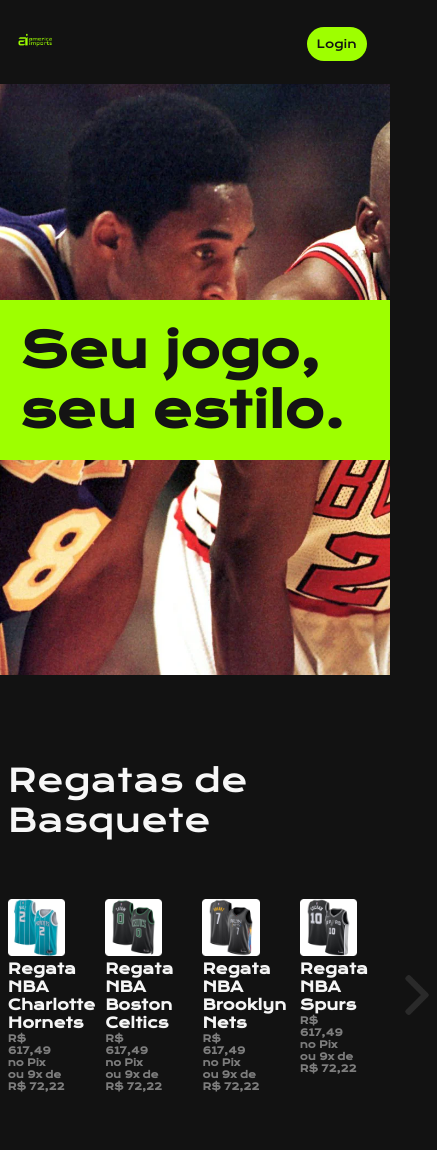
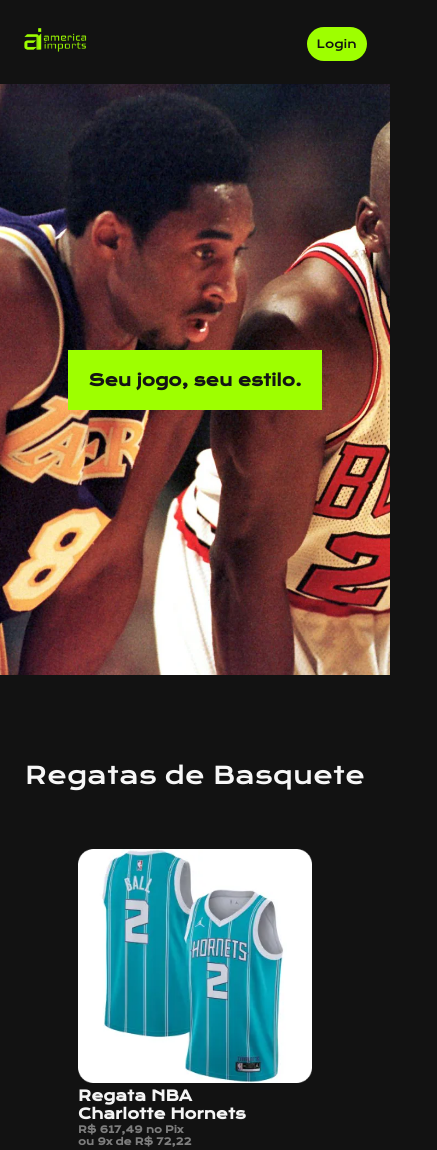
Before and after one commit to nyelkk/america-imports, a plain HTML site: page index.html in a window 390 px wide. Shown: the top 1150 px of the page, 437 px wide, since content can reach past the window. Drawn offline with nearby package versions, Linux system fonts and the light colour scheme; a web font is replaced by a local one.

Commit message:
Add files via upload

```diff
--- a/style.css
+++ b/style.css
@@ -141,3 +141,65 @@ main #third img{
         left: 5px;
     }
 }
+
+@media (max-width: 714px) {
+    body header .logo img{
+        width: 19%;
+    }
+    main #main h1{
+        font-size: 2rem;
+    }
+    main .gallery .image{
+        display: none;
+    }
+    main #first .title h1{
+        font-size: 1.5rem;
+        text-align: center;
+    }
+    main #second .title h1{
+        font-size: 1.5rem;
+        text-align: center;
+    }
+    main #second{
+        margin-top: 10vh;
+        margin-left: 0vw;
+    }
+    main #first{
+        margin-top: 10vh;
+        margin-left: 0vw;
+    }
+    main .gallery{
+        flex-direction: column;
+        align-items: center;
+        gap: 20px;
+    }
+    main .gallery .photo{
+        width: 60%;
+    }
+    main #third{
+        height: 20vh;
+        flex-direction: column;
+        align-items: flex-start;
+        justify-content: flex-end;
+    }
+    main #third img{
+        width: 100%;
+        bottom: 0;
+    }
+}
+@media (max-width: 510px) {
+    main #main h1{
+        font-size: 1.5rem;
+    }
+    body header .logo img{
+        width: 28%;
+    }
+}
+@media (max-width: 390px) {
+    main #main h1{
+        font-size: 1rem;
+    }
+    body header .logo img{
+        width: 28%;
+    }
+}
```
